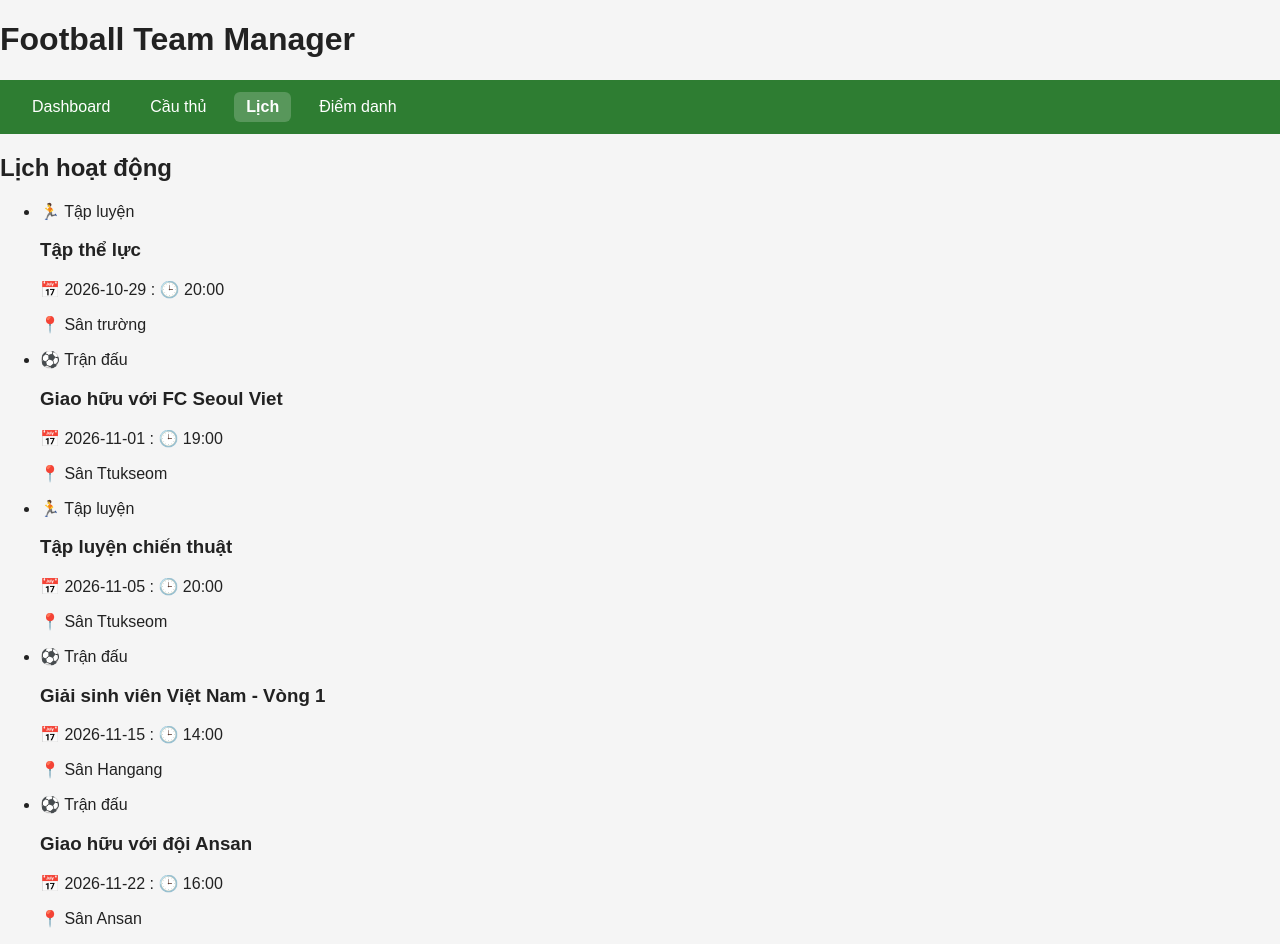
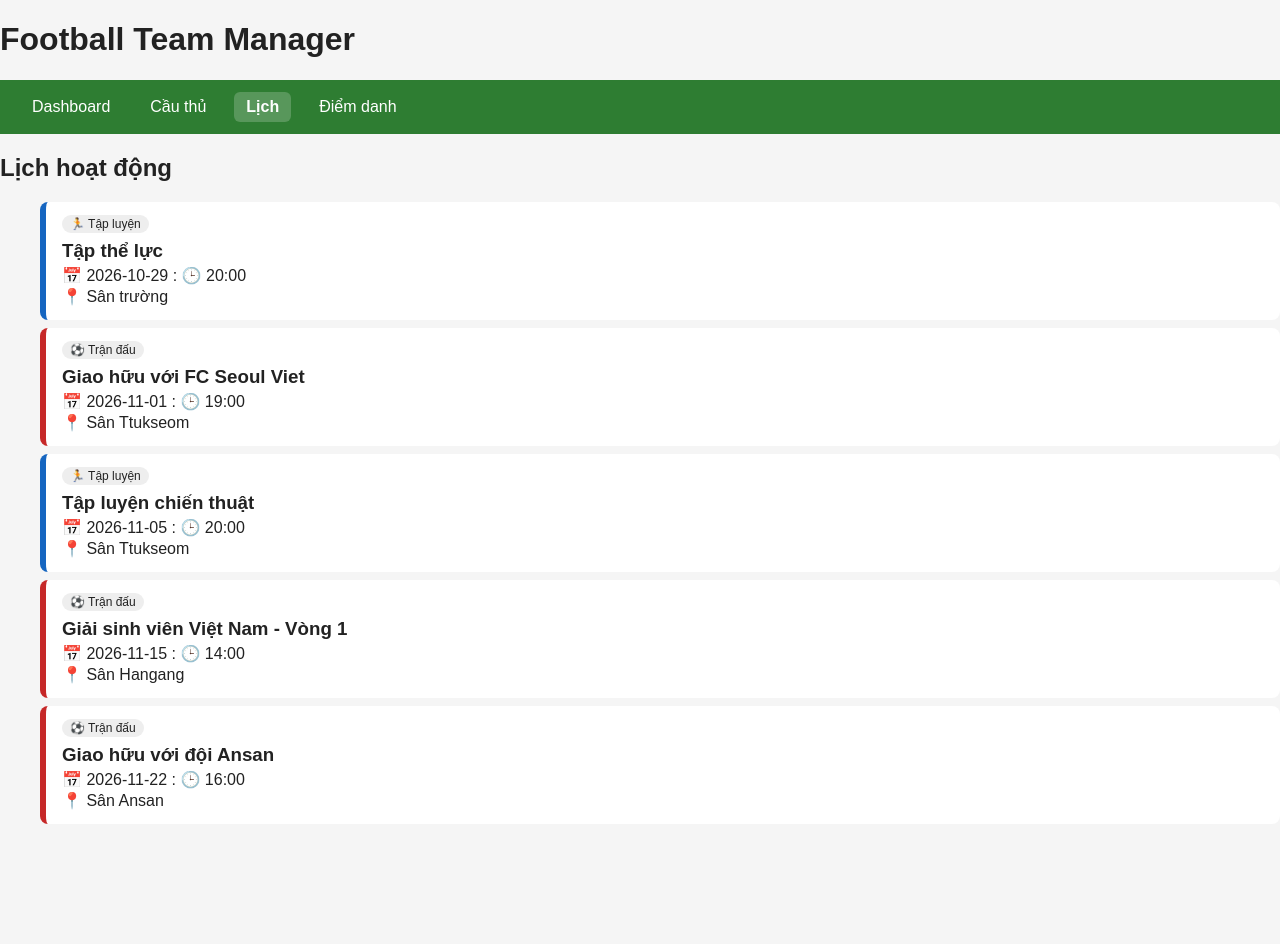
Before and after one commit to Hongphongphp/football-manager, a React (Vite) app: page /schedule in a window 1280 px wide. After the commit the page ends 840 px from the top, so only its background shows below. Built offline with nearby package versions, Linux system fonts and the light colour scheme; the HTML template or start-up script is replaced by a standard one.

Commit message:
Hoàn thành CSS trang Lịch và tách class card

```diff
--- a/src/App.css
+++ b/src/App.css
@@ -16,7 +16,7 @@
   font-weight: bold;
 }
 
-.player-card {
+.card {
   list-style: none;
   background-color: white;
   padding: 12px 16px;
@@ -25,19 +25,38 @@
   border-left: 6px solid gray;
 }
 
-.player-card.gk {
+.card.gk {
   border-left-color: #f9a825;
 }
-.player-card.df {
+.card.df {
   border-left-color: #1565c0;
 }
-.player-card.mf {
+.card.mf {
   border-left-color: #2e7d32;
 }
-.player-card.fw {
+.card.fw {
   border-left-color: #c62828;
 }
 
-.player-card button {
+.card button {
   float: right;
 }
+
+.card.schedule-match {
+  border-left-color: #c62828;
+}
+.card.schedule-training {
+  border-left-color: #1565c0;
+}
+.schedule-type {
+  font-size: 12px;
+  background-color: #eee;
+  padding: 2px 8px;
+  border-radius: 10px;
+}
+.card h3 {
+  margin: 8px 0 4px;
+}
+.card p {
+  margin: 2px 0;
+}
--- a/src/components/PlayerCard.jsx
+++ b/src/components/PlayerCard.jsx
@@ -1,6 +1,6 @@
 function PlayerCard({ player, onDelete }) {
   return (
-    <li className={`player-card ${player.position.toLowerCase()}`}>
+    <li className={`card ${player.position.toLowerCase()}`}>
       #{player.number} {player.name} - {player.position}{" "}
       <button onClick={() => onDelete(player.id)}>Xóa</button>
     </li>
```
